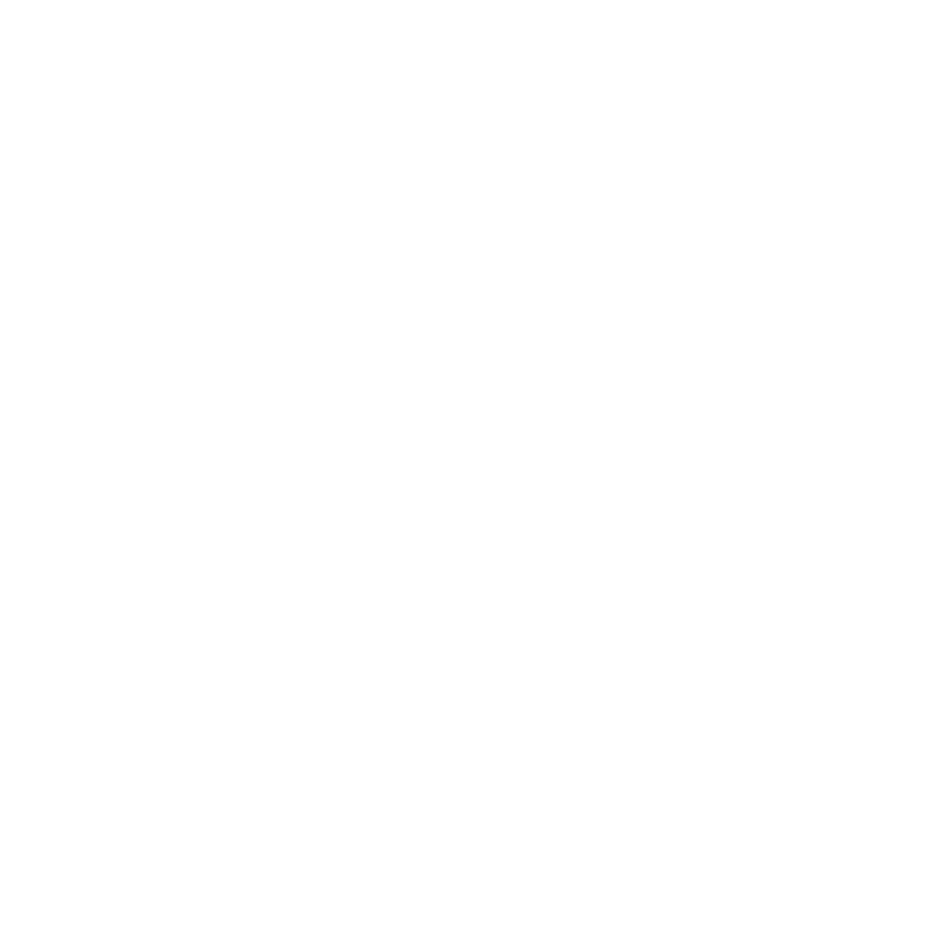
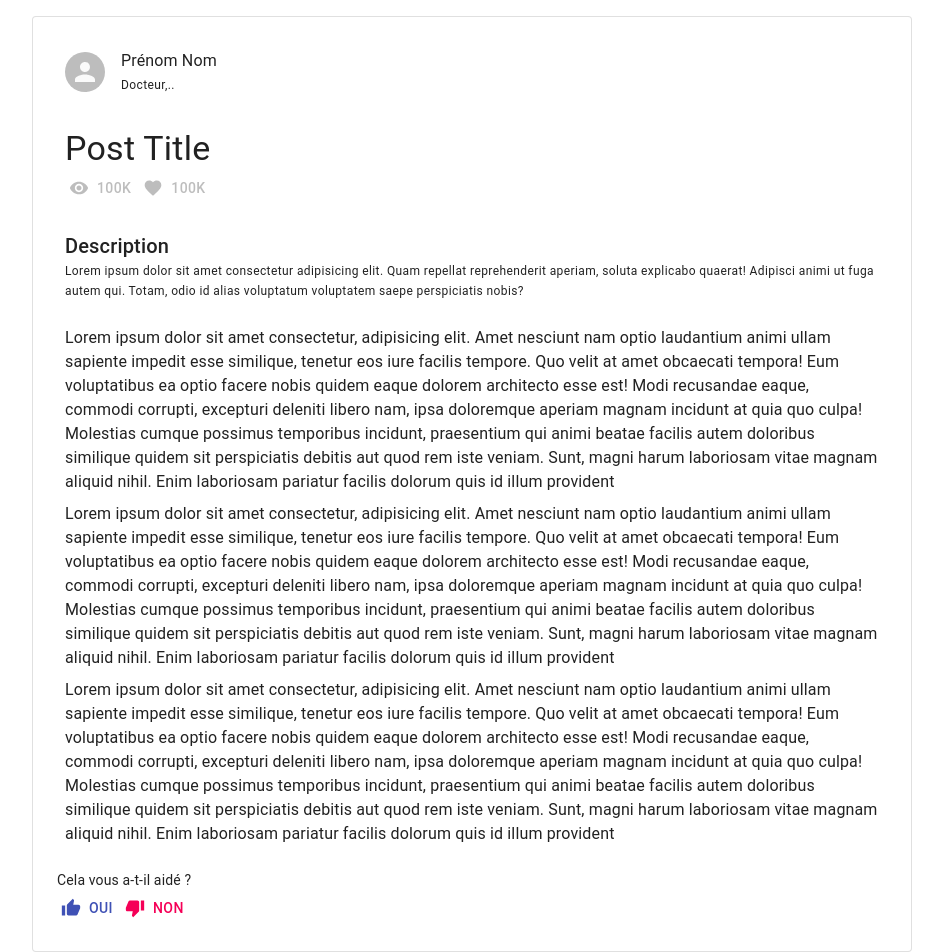
Before and after one commit to andolalaina/react-e-pandemic-link, a React (Create React App) app: page / in a window 1280 px wide. Shown: the top 952 px of the page, without its empty margins (168-1111 px from the left). Before the commit the page ends 800 px from the top, so only its background shows below. Built offline with nearby package versions, Linux system fonts and the light colour scheme.

Commit message:
Added post component

```diff
--- a/src/App.tsx
+++ b/src/App.tsx
@@ -1,16 +1,11 @@
 import React from 'react';
-import { createStyles, makeStyles, Theme } from '@material-ui/core/styles';
-import AppBar from '@material-ui/core/AppBar';
-import Toolbar from '@material-ui/core/Toolbar';
-import Typography from '@material-ui/core/Typography';
-import Button from '@material-ui/core/Button';
-import IconButton from '@material-ui/core/IconButton';
-import MenuIcon from '@material-ui/icons/Menu';
+import Post from './components/Post'
 
 export default function ButtonAppBar() {
 
   return (
-    <div >
+    <div>
+      <Post/>
     </div>
   );
 }
--- /dev/null
+++ b/src/components/Post.tsx
@@ -0,0 +1,99 @@
+import React from 'react'
+import { Card, Grid, Container, Avatar, Typography, Button, CardHeader, CardActions, CardContent } from "@material-ui/core";
+import { createStyles, makeStyles, Theme } from "@material-ui/core/styles";
+import { Favorite, ThumbDown, ThumbUp, Visibility } from '@material-ui/icons';
+
+const useStyles = makeStyles((theme: Theme) =>
+createStyles({
+    card: {
+        padding: "1rem",
+        margin: "1rem",
+    }
+}),
+);
+
+export default function Post() {
+    const classes = useStyles();
+    return(
+        <Container maxWidth="md">
+        <Card variant="outlined" className={classes.card}>
+                <CardHeader
+                avatar={<Avatar/>}
+                title={<Typography variant="body1">Prénom Nom</Typography>}
+                subheader={<Typography variant="caption">Docteur,..</Typography>}
+                />
+                <CardContent>
+                    <Grid container spacing={3}>
+                        <Grid item container direction="column" justifyContent="center">
+                            <Typography variant="h4">
+                                Post Title
+                            </Typography>
+                            <Grid item container justifyContent="flex-start" alignItems="flex-start">
+                                <Button startIcon={<Visibility/>} disabled color="secondary">100k</Button>
+                                <Button startIcon={<Favorite/>} disabled>100k</Button>
+                            </Grid>
+                        </Grid>
+                        <Grid item container direction="column" justifyContent="center">
+                            <Typography variant="h6">
+                                Description
+                            </Typography>
+                            <Typography variant="caption">
+                                Lorem ipsum dolor sit amet consectetur adipisicing elit. Quam repellat reprehenderit aperiam, soluta explicabo quaerat!
+                                Adipisci animi ut fuga autem qui. Totam, odio id alias voluptatum voluptatem saepe perspiciatis nobis?
+                            </Typography>
+                        </Grid>
+                        <Grid item container direction="column" justifyContent="center" spacing={1}>
+                        <Grid item>
+                            <Typography variant="body1">
+                                Lorem ipsum dolor sit amet consectetur, adipisicing elit. Amet nesciunt nam optio laudantium animi ullam sapiente impedit esse similique, tenetur eos iure facilis tempore. Quo velit at amet obcaecati tempora!
+                                Eum voluptatibus ea optio facere nobis quidem eaque dolorem architecto esse est! Modi recusandae eaque, commodi corrupti, excepturi deleniti libero nam, ipsa doloremque aperiam magnam incidunt at quia quo culpa!
+                                Molestias cumque possimus temporibus incidunt, praesentium qui animi beatae facilis autem doloribus similique quidem sit perspiciatis debitis aut quod rem iste veniam. Sunt, magni harum laboriosam vitae magnam aliquid nihil.
+                                Enim laboriosam pariatur facilis dolorum quis id illum provident
+                            </Typography>
+                        </Grid>
+                        <Grid item>
+                            <Typography variant="body1">
+                                Lorem ipsum dolor sit amet consectetur, adipisicing elit. Amet nesciunt nam optio laudantium animi ullam sapiente impedit esse similique, tenetur eos iure facilis tempore. Quo velit at amet obcaecati tempora!
+                                Eum voluptatibus ea optio facere nobis quidem eaque dolorem architecto esse est! Modi recusandae eaque, commodi corrupti, excepturi deleniti libero nam, ipsa doloremque aperiam magnam incidunt at quia quo culpa!
+                                Molestias cumque possimus temporibus incidunt, praesentium qui animi beatae facilis autem doloribus similique quidem sit perspiciatis debitis aut quod rem iste veniam. Sunt, magni harum laboriosam vitae magnam aliquid nihil.
+                                Enim laboriosam pariatur facilis dolorum quis id illum provident
+                            </Typography>
+                        </Grid>
+                        <Grid item>
+                            <Typography variant="body1">
+                                Lorem ipsum dolor sit amet consectetur, adipisicing elit. Amet nesciunt nam optio laudantium animi ullam sapiente impedit esse similique, tenetur eos iure facilis tempore. Quo velit at amet obcaecati tempora!
+                                Eum voluptatibus ea optio facere nobis quidem eaque dolorem architecto esse est! Modi recusandae eaque, commodi corrupti, excepturi deleniti libero nam, ipsa doloremque aperiam magnam incidunt at quia quo culpa!
+                                Molestias cumque possimus temporibus incidunt, praesentium qui animi beatae facilis autem doloribus similique quidem sit perspiciatis debitis aut quod rem iste veniam. Sunt, magni harum laboriosam vitae magnam aliquid nihil.
+                                Enim laboriosam pariatur facilis dolorum quis id illum provident
+                            </Typography>
+                        </Grid>
+                    </Grid>
+                    </Grid>
+                </CardContent>
+                <CardActions>
+                    <Grid container>
+                        <Grid item xs={12}>
+                            <Typography variant="body2">
+                                Cela vous a-t-il aidé ?
+                            </Typography>
+                        </Grid>
+                        <Grid item xs={12}>
+                            <Button
+                            variant="text"
+                            color="primary"
+                            startIcon={<ThumbUp/>}>
+                                Oui
+                            </Button>
+                            <Button
+                            variant="text"
+                            color="secondary"
+                            startIcon={<ThumbDown/>}>
+                                Non
+                            </Button>
+                        </Grid>
+                    </Grid>
+                </CardActions>
+        </Card>
+        </Container>
+    )
+}
```
Also changed, not shown: 1 other file (tests, documents, lock files or other folders).
